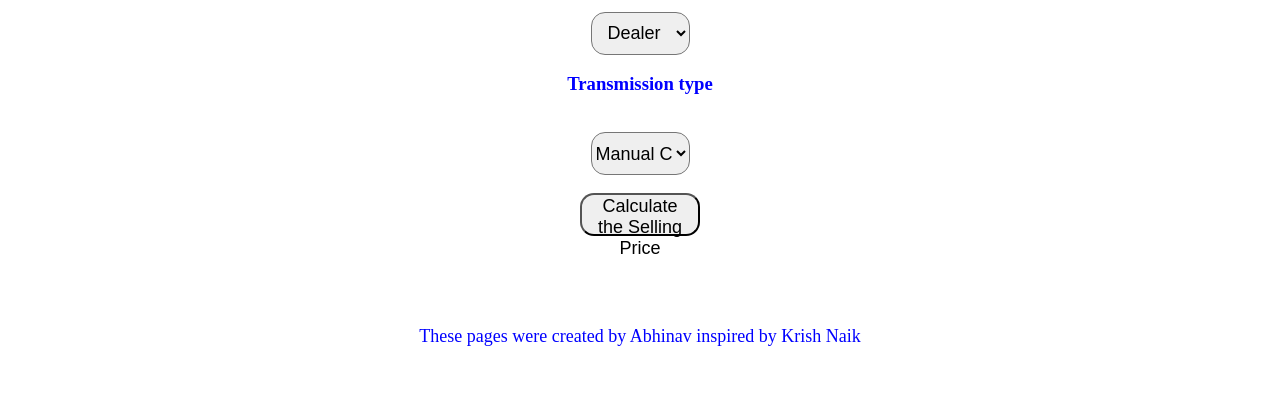
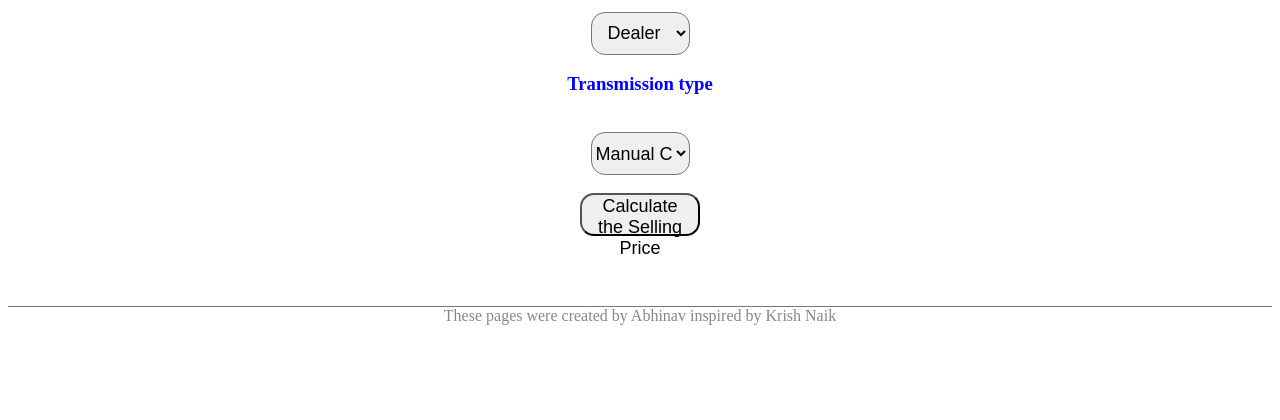
Before and after one commit to abhinav-iitkgp/Car-Price-Predictions, a Flask app: page / in a window 1280 px wide. Shown: the part 632-1052 px from the top of the page. After the commit the page ends 957 px from the top, so only its background shows below. Run offline with Flask 2, Linux system fonts and the light colour scheme; parts of the project's set-up code (start-up, migrations or seed data) failed here and were passed over.

Commit message:
style enhanced
style enhanced

```diff
--- a/templates/index.html
+++ b/templates/index.html
@@ -49,8 +49,9 @@
 
     <style>
         p{
-            font-size: 18px;
-            padding-top: 50px;
+            border-top: 1px solid #777777;
+        color: #888888;
+        margin-top: 48px;
         }
         body {
 
```
